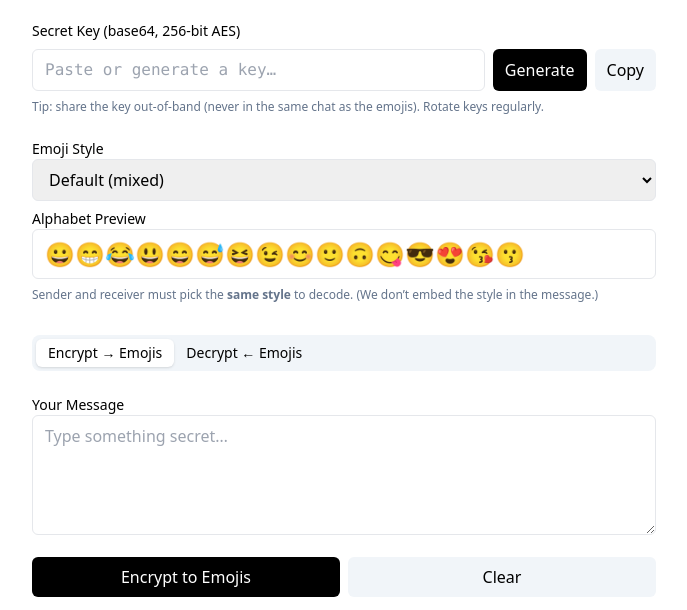
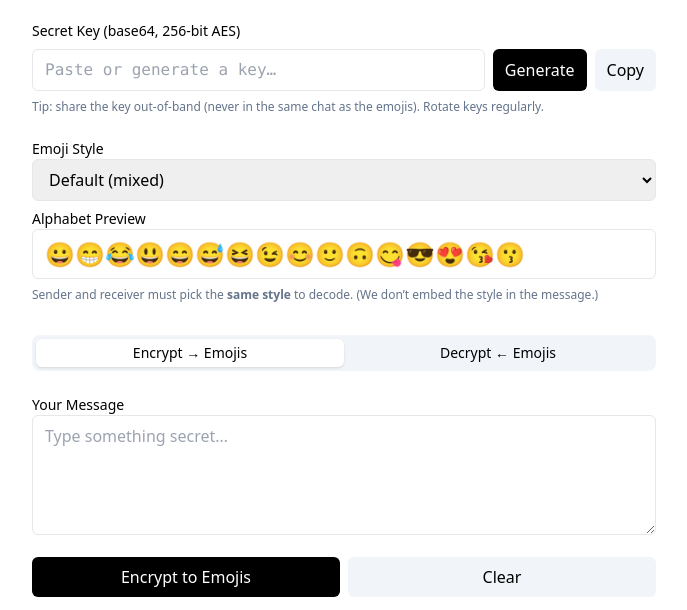
Before and after one commit to SamuelPlumb/EmojiLocker, a plain HTML site: page index.html in a window 1280 px wide. Shown: the part 167-777 px from the top of the page, without its empty margins (296-983 px from the left). Drawn offline with nearby package versions, Linux system fonts and the light colour scheme.

Commit message:
Update index.html

```diff
--- a/index.html
+++ b/index.html
@@ -61,8 +61,8 @@
       <!-- Tabs -->
       <div class="mb-6">
         <div class="inline-flex rounded-lg bg-slate-100 p-1 w-full">
-          <button id="tab-encrypt" class="px-3 py-1 rounded-md bg-white shadow text-sm">Encrypt → Emojis</button>
-          <button id="tab-decrypt" class="px-3 py-1 rounded-md text-sm">Decrypt ← Emojis</button>
+          <button id="tab-encrypt" class="px-3 py-1 rounded-md bg-white shadow text-sm w-full">Encrypt → Emojis</button>
+          <button id="tab-decrypt" class="px-3 py-1 rounded-md text-sm w-full">Decrypt ← Emojis</button>
         </div>
       </div>
 
```
